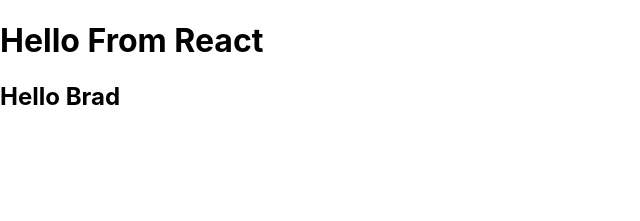
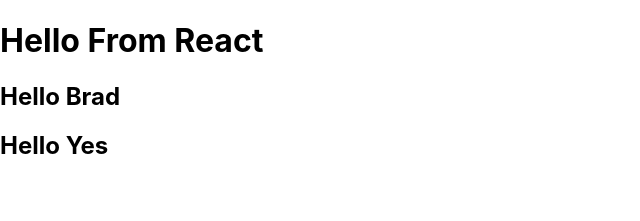
Before and after one commit to MonikaSzucs/react-task-tracker, a React (Create React App) app: page / in a window 1280 px wide. Shown: the top 221 px of the page, without its empty margins (0-640 px from the left). Built offline with nearby package versions, Linux system fonts and the light colour scheme.

Commit message:
Test condition yes or no

```diff
--- a/src/App.js
+++ b/src/App.js
@@ -1,10 +1,12 @@
 
 function App() {
   const name = 'Brad'
+  const x = true
   return (
     <div className='container'>
       <h1>Hello From React</h1>
       <h2>Hello {name}</h2>
+      <h2>Hello {x ? "Yes" : "No"}</h2>
     </div>
   );
 }
```
